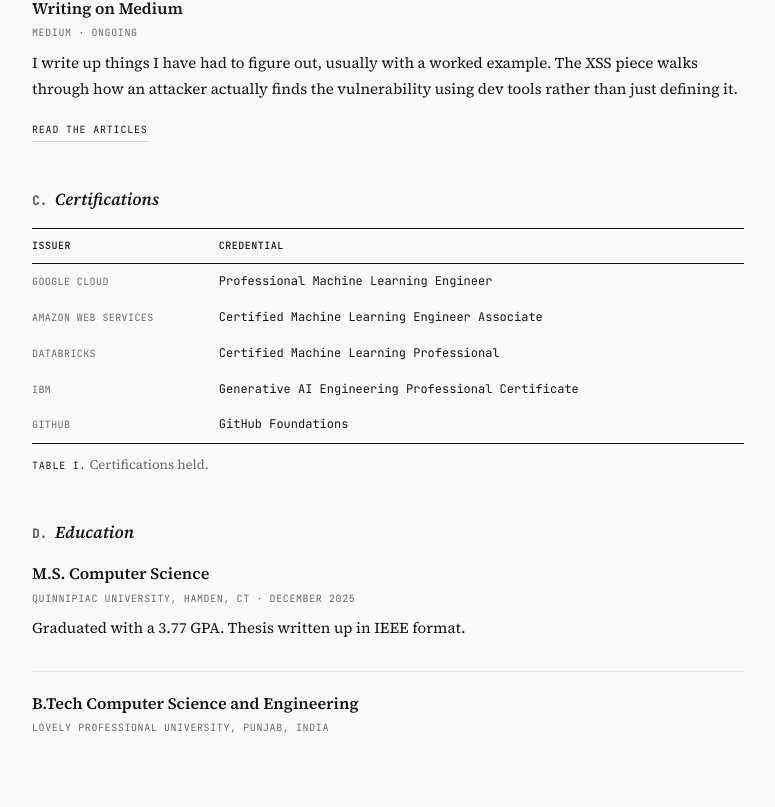
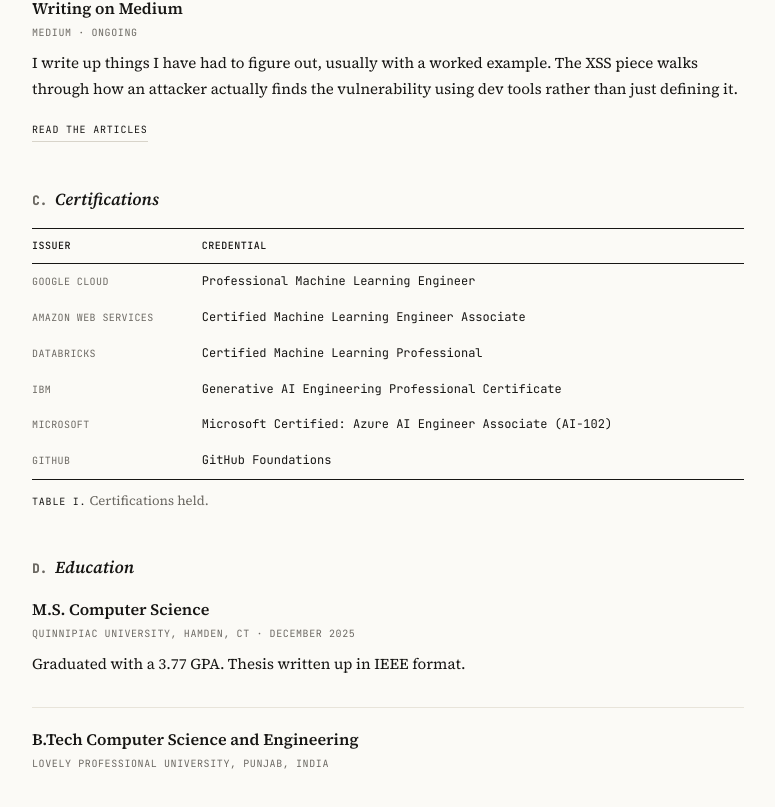
Before and after one commit to srujan-27/Portfolio, a React (Create React App) app in the folder Frontend_Portfolio/: page /achievements in a window 1280 px wide. Shown: the part 1391-2198 px from the top of the page, without its empty margins (252-1027 px from the left). Built offline with nearby package versions, Linux system fonts and the light colour scheme.

Commit message:
Rebuild portfolio: remove backend, static data, paper theme

```diff
--- a/Frontend_Portfolio/src/data/achievements.js
+++ b/Frontend_Portfolio/src/data/achievements.js
@@ -76,7 +76,7 @@
     featured: false,
     detail: null,
     tags: ['AWS', 'SageMaker'],
-    link: null, // TODO: credential URL
+    link: null,
   },
 
   {
@@ -88,7 +88,7 @@
     featured: false,
     detail: null,
     tags: ['Databricks', 'MLflow'],
-    link: null, // TODO: credential URL
+    link: null,
   },
 
   {
@@ -100,7 +100,19 @@
     featured: false,
     detail: null,
     tags: ['Generative AI', 'RAG'],
-    link: null, // TODO: credential URL
+    link: null,
+  },
+
+  {
+    id: 'azure-ai-engineer',
+    category: 'Certification',
+    title: 'Microsoft Certified: Azure AI Engineer Associate (AI-102)',
+    context: 'Microsoft',
+    date: null,
+    featured: false,
+    detail: null,
+    tags: ['Azure', 'AI'],
+    link: null,
   },
 
   {
@@ -112,7 +124,7 @@
     featured: false,
     detail: null,
     tags: ['Git', 'Actions'],
-    link: null, // TODO: credential URL
+    link: null,
   },
 
   {
```
